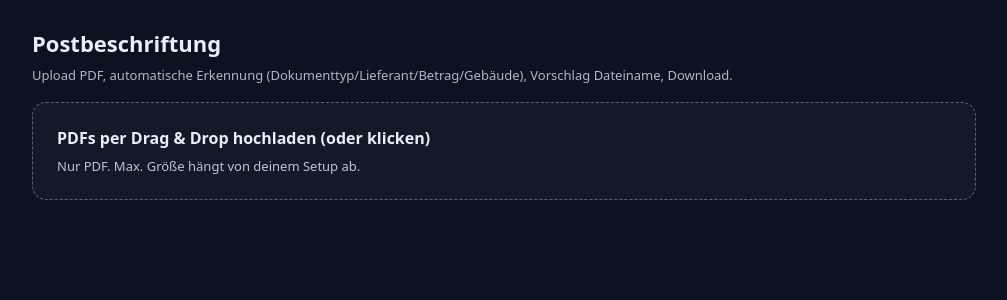
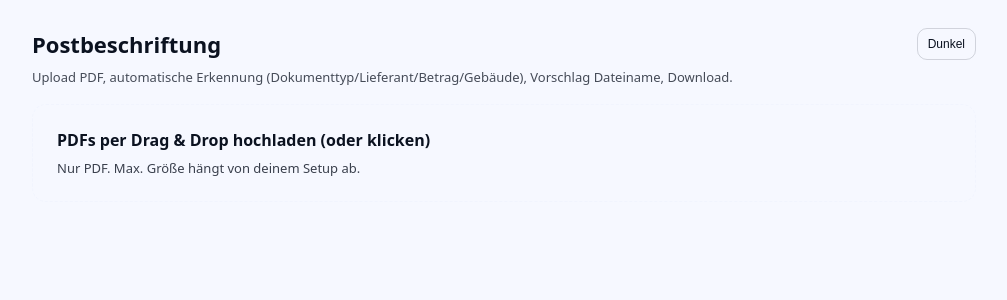
Before and after one commit to pohlandnicos/postbeschriftung, a Next.js app in the folder apps/web/: page / in a window 1280 px wide. Shown: the top 300 px of the page, without its empty margins (136-1143 px from the left). Built offline with nearby package versions, Linux system fonts and the light colour scheme.

Commit message:
Add light/dark theme toggle

```diff
--- a/apps/web/app/globals.css
+++ b/apps/web/app/globals.css
@@ -1,9 +1,25 @@
+:root {
+  --bg: #0b1220;
+  --fg: #e7eefc;
+  --border: rgba(231, 238, 252, 0.18);
+  --panel: rgba(255, 255, 255, 0.02);
+  --panel2: rgba(255, 255, 255, 0.03);
+}
+
+html[data-theme='light'] {
+  --bg: #f6f8ff;
+  --fg: #0b1220;
+  --border: rgba(15, 23, 42, 0.16);
+  --panel: rgba(15, 23, 42, 0.04);
+  --panel2: rgba(15, 23, 42, 0.05);
+}
+
 html, body {
   padding: 0;
   margin: 0;
   font-family: ui-sans-serif, system-ui, -apple-system, Segoe UI, Roboto, Helvetica, Arial, "Apple Color Emoji", "Segoe UI Emoji";
-  background: #0b1220;
-  color: #e7eefc;
+  background: var(--bg);
+  color: var(--fg);
 }
 
 * {
--- a/apps/web/app/layout.tsx
+++ b/apps/web/app/layout.tsx
@@ -3,7 +3,7 @@ import type { ReactNode } from 'react';
 
 export default function RootLayout({ children }: { children: ReactNode }) {
   return (
-    <html lang="de">
+    <html lang="de" suppressHydrationWarning>
       <body>{children}</body>
     </html>
   );
--- a/apps/web/app/page.tsx
+++ b/apps/web/app/page.tsx
@@ -3,6 +3,7 @@
 import { useCallback, useMemo, useState } from 'react';
 import { Dropzone } from '@/components/Dropzone';
 import { ResultCard } from '@/components/ResultCard';
+import { ThemeToggle } from '@/components/ThemeToggle';
 import { processPdf } from '@/lib/apiClient';
 import { renderFirstPagePng } from '@/lib/pdfRender';
 import type { ProcessResult } from '@/lib/types';
@@ -145,7 +146,10 @@ export default function Page() {
   return (
     <main style={{ maxWidth: 980, margin: '0 auto', padding: '28px 18px 80px' }}>
       <div style={{ display: 'flex', flexDirection: 'column', gap: 8, marginBottom: 18 }}>
-        <div style={{ fontSize: 22, fontWeight: 800 }}>Postbeschriftung</div>
+        <div style={{ display: 'flex', alignItems: 'center', justifyContent: 'space-between', gap: 12 }}>
+          <div style={{ fontSize: 22, fontWeight: 800 }}>Postbeschriftung</div>
+          <ThemeToggle />
+        </div>
         <div style={{ fontSize: 13, opacity: 0.75 }}>
           Upload PDF, automatische Erkennung (Dokumenttyp/Lieferant/Betrag/Gebäude), Vorschlag Dateiname, Download.
         </div>
--- /dev/null
+++ b/apps/web/components/ThemeToggle.tsx
@@ -0,0 +1,50 @@
+'use client';
+
+import { useEffect, useState } from 'react';
+
+type Theme = 'light' | 'dark';
+
+function getSystemTheme(): Theme {
+  if (typeof window === 'undefined') return 'dark';
+  return window.matchMedia && window.matchMedia('(prefers-color-scheme: dark)').matches ? 'dark' : 'light';
+}
+
+function applyTheme(t: Theme) {
+  document.documentElement.setAttribute('data-theme', t);
+}
+
+export function ThemeToggle() {
+  const [theme, setTheme] = useState<Theme>('dark');
+
+  useEffect(() => {
+    const saved = window.localStorage.getItem('theme');
+    const t = (saved === 'light' || saved === 'dark' ? saved : getSystemTheme()) as Theme;
+    setTheme(t);
+    applyTheme(t);
+  }, []);
+
+  const toggle = () => {
+    const next: Theme = theme === 'dark' ? 'light' : 'dark';
+    setTheme(next);
+    window.localStorage.setItem('theme', next);
+    applyTheme(next);
+  };
+
+  return (
+    <button
+      type="button"
+      onClick={toggle}
+      style={{
+        padding: '8px 10px',
+        borderRadius: 10,
+        border: '1px solid var(--border)',
+        background: 'transparent',
+        color: 'inherit',
+        cursor: 'pointer',
+        fontSize: 12
+      }}
+    >
+      {theme === 'dark' ? 'Hell' : 'Dunkel'}
+    </button>
+  );
+}
```
